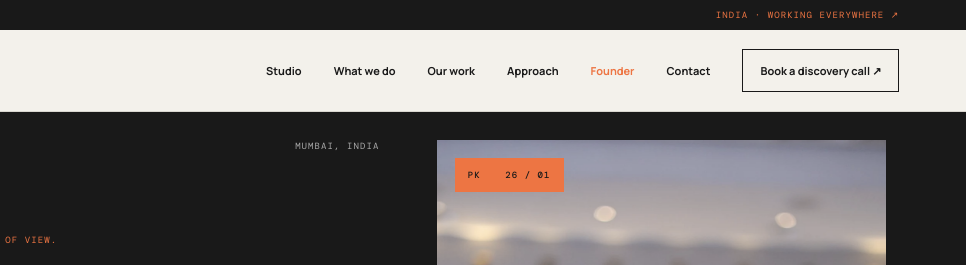
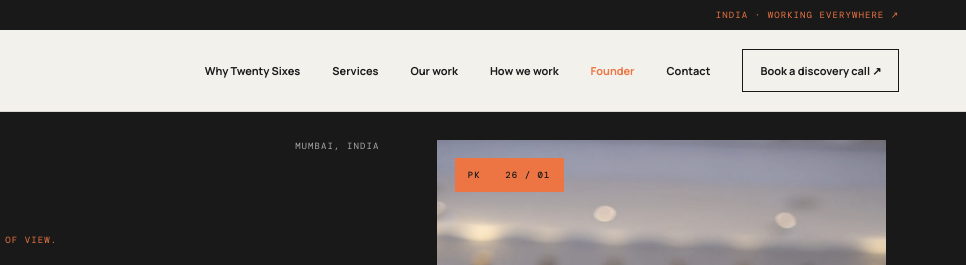
Before and after one commit to prateekkapoor2/twentysixes-website, a plain HTML site: page founder/index.html in a window 1280 px wide. Shown: the top 265 px of the page, 314-1280 px from the left. Drawn offline with nearby package versions, Linux system fonts and the light colour scheme.

Commit message:
Add files via upload

```diff
--- a/founder/index.html
+++ b/founder/index.html
@@ -52,7 +52,7 @@
   <header class="site-header">
     <a class="brand-lockup" href="../index.html" aria-label="Twenty Sixes Media home"><img src="../assets/twentysixes-direction03.svg" alt="Twenty Sixes Media"></a>
     <button class="menu" aria-label="Open navigation" aria-expanded="false">☰</button>
-    <nav aria-label="Main navigation"><a href="../index.html#studio">Studio</a><a href="../index.html#services">What we do</a><a href="../index.html#work">Our work</a><a href="../index.html#approach">Approach</a><a class="active" href="index.html">Founder</a><a href="../index.html#contact">Contact</a><a class="navcta" href="https://calendly.com/pk-twentysixes/30min" target="_blank" rel="noopener noreferrer">Book a discovery call ↗︎</a></nav>
+    <nav aria-label="Main navigation"><a href="../index.html#studio">Why Twenty Sixes</a><a href="../index.html#services">Services</a><a href="../index.html#work">Our work</a><a href="../index.html#approach">How we work</a><a class="active" href="index.html" aria-current="page">Founder</a><a href="../index.html#contact">Contact</a><a class="navcta" href="https://calendly.com/pk-twentysixes/30min" target="_blank" rel="noopener noreferrer">Book a discovery call ↗︎</a></nav>
   </header>
   <main>
     <section class="founder-hero">
```
